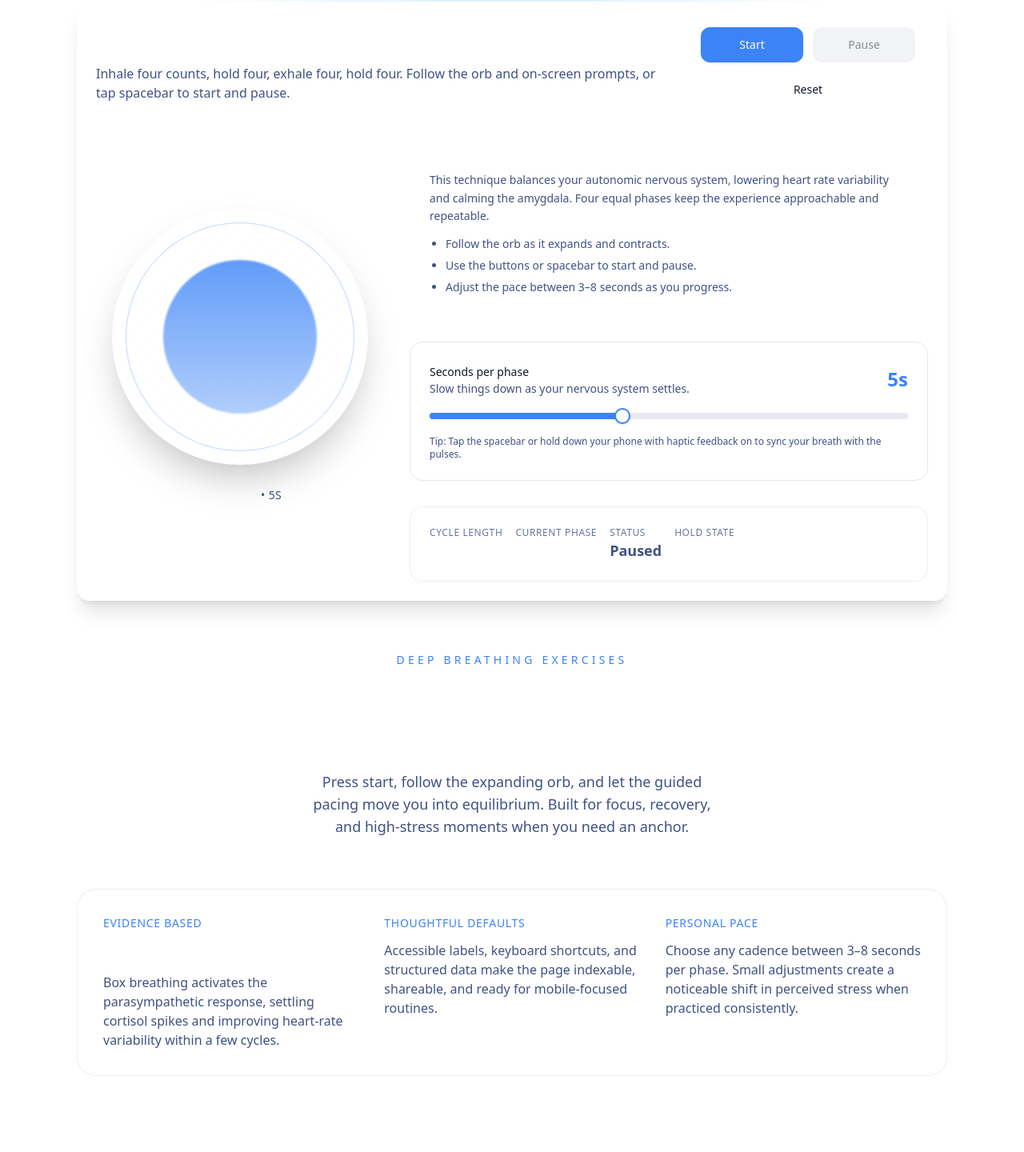
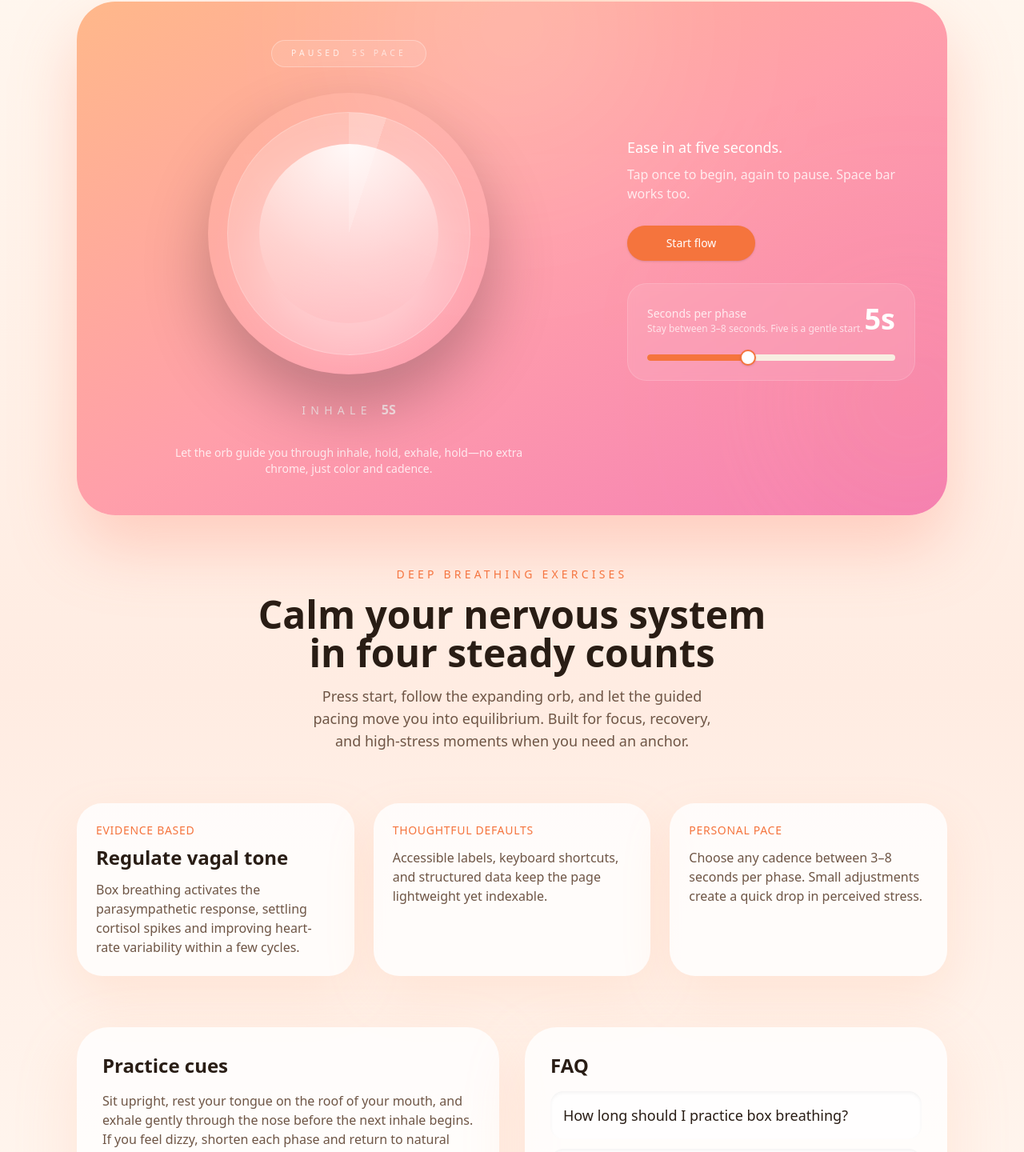
Before and after one commit to abiassi/deepbreathing, a Next.js app: page / in a window 1280 px wide. Shown: the part 62-1502 px from the top of the page at 80% size. Built offline with nearby package versions, Linux system fonts and the light colour scheme.

Commit message:
Update styles, page, and breathing visualizer components, add OG image

```diff
--- a/src/app/globals.css
+++ b/src/app/globals.css
@@ -3,49 +3,49 @@
 @tailwind utilities;
 
 :root {
-  --background: 222 47% 7%;
-  --foreground: 220 14% 96%;
-  --muted: 222 24% 25%;
-  --muted-foreground: 215 17% 65%;
-  --card: 223 28% 11%;
-  --card-foreground: 210 40% 98%;
-  --popover: 222 47% 7%;
-  --popover-foreground: 210 40% 98%;
-  --primary: 199 89% 65%;
-  --primary-foreground: 222 47% 7%;
-  --secondary: 222 24% 20%;
-  --secondary-foreground: 210 40% 98%;
-  --accent: 199 89% 65%;
-  --accent-foreground: 222 47% 7%;
-  --destructive: 0 84% 60%;
-  --destructive-foreground: 210 40% 98%;
-  --border: 217 32% 17%;
-  --input: 217 32% 17%;
-  --ring: 199 89% 65%;
-  --radius: 0.85rem;
+  --background: 32 72% 97%;
+  --foreground: 24 33% 12%;
+  --muted: 32 60% 93%;
+  --muted-foreground: 24 23% 35%;
+  --card: 0 0% 100%;
+  --card-foreground: 24 33% 12%;
+  --popover: 0 0% 100%;
+  --popover-foreground: 24 33% 12%;
+  --primary: 18 90% 60%;
+  --primary-foreground: 0 0% 100%;
+  --secondary: 33 74% 90%;
+  --secondary-foreground: 24 33% 12%;
+  --accent: 345 85% 70%;
+  --accent-foreground: 0 0% 100%;
+  --destructive: 4 80% 48%;
+  --destructive-foreground: 0 0% 100%;
+  --border: 27 44% 86%;
+  --input: 27 44% 86%;
+  --ring: 18 90% 60%;
+  --radius: 1.5rem;
 }
 
-@media (prefers-color-scheme: light) {
+@media (prefers-color-scheme: dark) {
   :root {
-    --background: 0 0% 100%;
-    --foreground: 222 47% 11%;
-    --muted: 223 20% 92%;
-    --muted-foreground: 223 35% 38%;
-    --card: 0 0% 100%;
-    --card-foreground: 222 47% 11%;
-    --popover: 0 0% 100%;
-    --popover-foreground: 222 47% 11%;
-    --primary: 217 92% 60%;
-    --primary-foreground: 0 0% 100%;
-    --secondary: 223 20% 92%;
-    --secondary-foreground: 222 47% 11%;
-    --accent: 217 92% 60%;
-    --accent-foreground: 0 0% 100%;
-    --destructive: 0 90% 60%;
-    --destructive-foreground: 0 0% 100%;
-    --border: 220 13% 91%;
-    --input: 220 13% 91%;
-    --ring: 217 92% 60%;
+    --background: 20 34% 10%;
+    --foreground: 33 80% 95%;
+    --muted: 20 20% 18%;
+    --muted-foreground: 27 32% 75%;
+    --card: 20 28% 14%;
+    --card-foreground: 33 80% 95%;
+    --popover: 20 28% 14%;
+    --popover-foreground: 33 80% 95%;
+    --primary: 18 86% 66%;
+    --primary-foreground: 21 26% 10%;
+    --secondary: 22 32% 20%;
+    --secondary-foreground: 33 80% 92%;
+    --accent: 12 84% 62%;
+    --accent-foreground: 21 26% 10%;
+    --destructive: 0 75% 58%;
+    --destructive-foreground: 21 26% 10%;
+    --border: 20 19% 28%;
+    --input: 20 19% 28%;
+    --ring: 18 86% 66%;
   }
 }
 
--- a/src/app/page.tsx
+++ b/src/app/page.tsx
@@ -47,8 +47,8 @@ const faqSchema = {
 
 export default function HomePage() {
   return (
-    <main className="relative overflow-hidden bg-background pb-20">
-      <div aria-hidden className="pointer-events-none absolute inset-x-0 top-0 z-0 h-64 bg-[radial-gradient(circle_at_top,_rgba(77,195,255,0.25),_transparent_60%)]" />
+    <main className="relative overflow-hidden bg-gradient-to-b from-[#fff7ef] via-[#ffece2] to-[#fff9f3] pb-20">
+      <div aria-hidden className="pointer-events-none absolute inset-x-0 top-0 z-0 h-64 bg-[radial-gradient(circle_at_top,_rgba(255,166,120,0.35),_transparent_65%)]" />
       <div className="relative z-10 mx-auto flex w-full max-w-6xl flex-col gap-16 px-4 py-16 sm:px-6 lg:px-8">
         <JsonLd data={[websiteSchema, faqSchema]} />
 
@@ -56,7 +56,7 @@ export default function HomePage() {
 
         <section className="text-center">
           <p className="text-sm uppercase tracking-[0.3em] text-primary">Deep breathing exercises</p>
-          <h1 className="mt-4 text-balance text-4xl font-semibold text-white sm:text-5xl">
+          <h1 className="mt-4 text-balance text-4xl font-semibold text-foreground sm:text-5xl">
             Calm your nervous system in four steady counts
           </h1>
           <p className="mx-auto mt-4 max-w-2xl text-balance text-lg text-muted-foreground">
@@ -65,63 +65,61 @@ export default function HomePage() {
           </p>
         </section>
 
-        <section className="grid gap-8 rounded-3xl border border-border/60 bg-card/50 p-8 lg:grid-cols-3">
-          <div>
+        <section className="grid gap-6 text-left lg:grid-cols-3">
+          <div className="rounded-[32px] bg-white/80 p-6 shadow-[0_25px_60px_rgba(255,170,130,0.18)]">
             <p className="text-sm uppercase tracking-wider text-primary">Evidence based</p>
-            <h2 className="mt-2 text-2xl font-semibold text-white">Regulate vagal tone</h2>
+            <h2 className="mt-2 text-2xl font-semibold text-foreground">Regulate vagal tone</h2>
             <p className="mt-3 text-muted-foreground">
               Box breathing activates the parasympathetic response, settling cortisol spikes and improving heart-rate
               variability within a few cycles.
             </p>
           </div>
-          <div>
+          <div className="rounded-[32px] bg-white/80 p-6 shadow-[0_25px_60px_rgba(255,170,130,0.18)]">
             <p className="text-sm uppercase tracking-wider text-primary">Thoughtful defaults</p>
             <p className="mt-3 text-muted-foreground">
-              Accessible labels, keyboard shortcuts, and structured data make the page indexable, shareable, and ready for
-              mobile-focused routines.
+              Accessible labels, keyboard shortcuts, and structured data keep the page lightweight yet indexable.
             </p>
           </div>
-          <div>
+          <div className="rounded-[32px] bg-white/80 p-6 shadow-[0_25px_60px_rgba(255,170,130,0.18)]">
             <p className="text-sm uppercase tracking-wider text-primary">Personal pace</p>
             <p className="mt-3 text-muted-foreground">
-              Choose any cadence between 3–8 seconds per phase. Small adjustments create a noticeable shift in perceived
-              stress when practiced consistently.
+              Choose any cadence between 3–8 seconds per phase. Small adjustments create a quick drop in perceived stress.
             </p>
           </div>
         </section>
 
         <section className="grid gap-8 lg:grid-cols-2">
-          <div className="space-y-4">
-            <h2 className="text-2xl font-semibold text-white">Practice cues</h2>
+          <div className="space-y-4 rounded-[40px] bg-white/80 p-8 shadow-[0_25px_80px_rgba(255,170,130,0.2)]">
+            <h2 className="text-2xl font-semibold text-foreground">Practice cues</h2>
             <p className="text-muted-foreground">
               Sit upright, rest your tongue on the roof of your mouth, and exhale gently through the nose before the next
               inhale begins. If you feel dizzy, shorten each phase and return to natural breathing.
             </p>
-            <dl className="grid gap-4 rounded-2xl border border-border/70 bg-card/70 p-6 sm:grid-cols-2">
+            <dl className="grid gap-4 sm:grid-cols-2">
               <div>
                 <dt className="text-xs uppercase tracking-widest text-muted-foreground">Recommended reps</dt>
-                <dd className="text-2xl font-semibold text-white">4–8 cycles</dd>
+                <dd className="text-2xl font-semibold text-foreground">4–8 cycles</dd>
               </div>
               <div>
                 <dt className="text-xs uppercase tracking-widest text-muted-foreground">Full cycle duration</dt>
-                <dd className="text-2xl font-semibold text-white">16–32s</dd>
+                <dd className="text-2xl font-semibold text-foreground">16–32s</dd>
               </div>
               <div>
                 <dt className="text-xs uppercase tracking-widest text-muted-foreground">Best moments</dt>
-                <dd className="text-base text-muted-foreground">Before events, between tasks, bedtime winds-down.</dd>
+                <dd className="text-base text-muted-foreground">Before events, between tasks, bedtime wind-downs.</dd>
               </div>
               <div>
                 <dt className="text-xs uppercase tracking-widest text-muted-foreground">Accessibility</dt>
-                <dd className="text-base text-muted-foreground">Works with keyboard, screen readers, light & dark mode.</dd>
+                <dd className="text-base text-muted-foreground">Keyboard, screen readers, and light or dark modes.</dd>
               </div>
             </dl>
           </div>
-          <div className="space-y-4">
-            <h2 className="text-2xl font-semibold text-white">FAQ</h2>
-            <div className="space-y-4 rounded-2xl border border-border/70 bg-background/80 p-6">
+          <div className="space-y-4 rounded-[40px] bg-white/80 p-8 shadow-[0_25px_80px_rgba(255,170,130,0.2)]">
+            <h2 className="text-2xl font-semibold text-foreground">FAQ</h2>
+            <div className="space-y-3">
               {faqs.map((faq) => (
-                <details key={faq.question} className="group rounded-xl border border-border/60 bg-card/40 p-4">
-                  <summary className="cursor-pointer list-none text-lg font-medium text-white">
+                <details key={faq.question} className="group rounded-2xl bg-white/70 p-4 shadow-inner">
+                  <summary className="cursor-pointer list-none text-lg font-medium text-foreground">
                     {faq.question}
                   </summary>
                   <p className="mt-2 text-sm text-muted-foreground">{faq.answer}</p>
--- a/src/components/breathing-visualizer.tsx
+++ b/src/components/breathing-visualizer.tsx
@@ -1,13 +1,10 @@
 "use client";
 
-import { useCallback, useEffect, useMemo, useRef, useState } from "react";
-import type { CSSProperties } from "react";
+import { useCallback, useEffect, useMemo, useRef, useState, type CSSProperties } from "react";
 
 import { Button } from "@/components/ui/button";
-import { Card, CardContent, CardDescription, CardHeader, CardTitle } from "@/components/ui/card";
 import { Label } from "@/components/ui/label";
 import { Slider } from "@/components/ui/slider";
-import { cn } from "@/lib/utils";
 
 const PHASES = ["Inhale", "Hold", "Exhale", "Hold"] as const;
 
@@ -120,91 +117,72 @@ export function BreathingVisualizer() {
     setSeconds(nextValue);
   };
 
-  const handleStart = () => setRunning(true);
-  const handlePause = () => setRunning(false);
-  const handleReset = () => {
-    setRunning(false);
+  const handleToggle = () => {
+    setRunning((prev) => !prev);
+    if (running) {
       resetPhase();
+    }
   };
 
-  const isHolding = activePhase === "Hold";
-
   return (
-    <section className="space-y-10">
-      <Card className="border-none bg-gradient-to-br from-card via-card/80 to-background/80 p-6">
-        <CardHeader className="flex flex-col gap-4 pb-6 sm:flex-row sm:items-center sm:justify-between">
-          <div className="space-y-3 text-center sm:text-left">
-            <CardTitle className="text-balance text-3xl font-semibold text-white">
-              Box Breathing Visualizer
-            </CardTitle>
-            <CardDescription className="text-base text-muted-foreground">
-              Inhale four counts, hold four, exhale four, hold four. Follow the orb and on-screen prompts, or tap
-              spacebar to start and pause.
-            </CardDescription>
+    <section className="relative isolate overflow-hidden rounded-[48px] bg-gradient-to-br from-[#ffb88a] via-[#ff9faa] to-[#f57fb5] px-6 py-12 text-white shadow-[0_40px_80px_rgba(255,143,119,0.35)] sm:px-10">
+      <div aria-hidden className="pointer-events-none absolute inset-0 opacity-60">
+        <div className="absolute -top-32 left-1/2 h-80 w-80 -translate-x-1/2 rounded-full bg-white/40 blur-[130px]" />
+        <div className="absolute bottom-0 right-0 h-72 w-72 translate-x-1/3 rounded-full bg-[#ff9d7a]/40 blur-[120px]" />
       </div>
-          <div className="flex flex-wrap items-center justify-center gap-3">
-            <Button className="w-32" onClick={handleStart} disabled={running}>
-              {running ? "Running" : "Start"}
-            </Button>
-            <Button className="w-32" variant="secondary" onClick={handlePause} disabled={!running}>
-              Pause
-            </Button>
-            <Button className="w-28" variant="ghost" onClick={handleReset}>
-              Reset
-            </Button>
-          </div>
-        </CardHeader>
-        <CardContent>
-          <div className="grid gap-8 lg:grid-cols-[360px_1fr]">
-            <div className="flex flex-col items-center justify-center">
-              <div className="relative flex h-80 w-80 items-center justify-center rounded-full border border-white/10 bg-gradient-to-br from-white/10 to-transparent shadow-2xl">
+      <div className="relative grid items-center gap-12 lg:grid-cols-[minmax(0,1fr)_360px]">
+        <div className="flex flex-col items-center gap-8 text-center">
+          <span className="inline-flex items-center gap-3 rounded-full border border-white/30 bg-white/10 px-6 py-2 text-[0.65rem] uppercase tracking-[0.4em] text-white/80">
+            {running ? "Flow" : "Paused"}
+            <span className="text-white/60">{secondsPerBreath}s pace</span>
+          </span>
+          <div className="relative flex h-[22rem] w-[22rem] items-center justify-center rounded-full bg-white/5 p-6 shadow-[0_40px_80px_rgba(0,0,0,0.25)]">
             <div
-                  className="absolute inset-4 rounded-full border border-primary/30"
+              className="absolute inset-6 rounded-full border border-white/20"
               style={{
                 background: `conic-gradient(var(--tw-gradient-stops))`,
-                    "--tw-gradient-stops": `${running ? "hsl(var(--primary))" : "rgba(255,255,255,0.15)"} ${Math.max(
+                "--tw-gradient-stops": `${running ? "rgba(255,255,255,0.9)" : "rgba(255,255,255,0.35)"} ${Math.max(
                   progress * 100,
                   5
-                    )}%, rgba(255,255,255,0.12) ${Math.max(progress * 100, 5)}%`
+                )}%, rgba(255,255,255,0.2) ${Math.max(progress * 100, 5)}%`
               } as CSSProperties}
             />
             <div
               aria-hidden
-                  className="relative h-48 w-48 rounded-full bg-gradient-to-b from-primary/80 via-primary/60 to-primary/40 blur-[1px] transition-transform duration-700 ease-in-out"
+              className="relative h-56 w-56 rounded-full bg-[radial-gradient(circle_at_top,_rgba(255,255,255,0.9),_rgba(255,255,255,0.35)_60%,_rgba(255,255,255,0.08))] shadow-[0_25px_65px_rgba(255,255,255,0.35)] transition-transform duration-700 ease-in-out"
               style={{ transform: `scale(${orbScale})` }}
             />
           </div>
-              <div className="mt-6 flex items-center gap-2 text-sm uppercase tracking-wide text-muted-foreground">
-                <span className="text-lg font-semibold text-white" aria-live="polite">
+          <div className="text-sm uppercase tracking-[0.45em] text-white/75" aria-live="polite">
             {activePhase}
-                </span>
-                <span aria-live="polite">
-                  • {countdown}s
-                </span>
+            <span className="ml-3 text-base font-semibold tracking-normal">{countdown}s</span>
           </div>
+          <p className="max-w-md text-sm text-white/80">
+            Let the orb guide you through inhale, hold, exhale, hold—no extra chrome, just color and cadence.
+          </p>
         </div>
-            <div className="space-y-8">
-              <div className="rounded-2xl border border-white/5 bg-white/5 p-6 text-sm leading-relaxed text-white/90">
-                <p className="font-medium text-white">Why box breathing?</p>
-                <p className="text-muted-foreground">
-                  This technique balances your autonomic nervous system, lowering heart rate variability and calming the
-                  amygdala. Four equal phases keep the experience approachable and repeatable.
-                </p>
-                <ul className="mt-3 list-disc space-y-1 pl-5 text-muted-foreground">
-                  <li>Follow the orb as it expands and contracts.</li>
-                  <li>Use the buttons or spacebar to start and pause.</li>
-                  <li>Adjust the pace between 3–8 seconds as you progress.</li>
-                </ul>
+        <div className="space-y-7 text-white/90">
+          <div className="space-y-2 text-center lg:text-left">
+            <p className="text-lg font-medium text-white">Ease in at five seconds.</p>
+            <p className="text-base text-white/80">Tap once to begin, again to pause. Space bar works too.</p>
           </div>
-              <div className="space-y-5 rounded-2xl border border-border bg-background/60 p-6">
+          <div className="flex justify-center lg:justify-start">
+            <Button className="w-40" onClick={handleToggle}>
+              {running ? "Pause flow" : "Start flow"}
+            </Button>
+          </div>
+          <div className="rounded-3xl border border-white/15 bg-white/10 p-6 backdrop-blur-sm">
             <div className="flex items-center justify-between">
               <div>
-                    <Label htmlFor="seconds">Seconds per phase</Label>
-                    <p className="text-sm text-muted-foreground">Slow things down as your nervous system settles.</p>
+                <Label htmlFor="seconds" className="text-white/80">
+                  Seconds per phase
+                </Label>
+                <p className="text-xs text-white/70">Stay between 3–8 seconds. Five is a gentle start.</p>
               </div>
-                  <span className="text-2xl font-semibold text-primary">{secondsPerBreath}s</span>
+              <span className="text-4xl font-semibold text-white">{secondsPerBreath}s</span>
             </div>
             <Slider
+              className="mt-6"
               id="seconds"
               min={3}
               max={8}
@@ -213,35 +191,9 @@ export function BreathingVisualizer() {
                 onValueChange={handleSliderChange}
                 aria-label="Seconds per phase"
               />
-                <p className="text-xs text-muted-foreground">
-                  Tip: Tap the spacebar or hold down your phone with haptic feedback on to sync your breath with the
-                  pulses.
-                </p>
-              </div>
-              <div className="flex flex-wrap gap-4 rounded-2xl border border-border/60 bg-card/80 p-6 text-sm text-muted-foreground">
-                <div>
-                  <p className="text-xs uppercase tracking-wider text-muted-foreground/80">Cycle length</p>
-                  <p className="text-lg font-semibold text-white">{secondsPerBreath * PHASES.length}s</p>
-                </div>
-                <div>
-                  <p className="text-xs uppercase tracking-wider text-muted-foreground/80">Current phase</p>
-                  <p className="text-lg font-semibold text-white">{activePhase}</p>
-                </div>
-                <div>
-                  <p className="text-xs uppercase tracking-wider text-muted-foreground/80">Status</p>
-                  <p className={cn("text-lg font-semibold", running ? "text-primary" : "text-muted-foreground")}>{
-                    running ? "Active" : "Paused"
-                  }</p>
-                </div>
-                <div>
-                  <p className="text-xs uppercase tracking-wider text-muted-foreground/80">Hold state</p>
-                  <p className="text-lg font-semibold text-white">{isHolding ? "Yes" : "No"}</p>
             </div>
         </div>
       </div>
-          </div>
-        </CardContent>
-      </Card>
     </section>
   );
 }
```
Also changed, not shown: public/og-image.png (added). Lines whose indentation alone changed are shown as unchanged.
